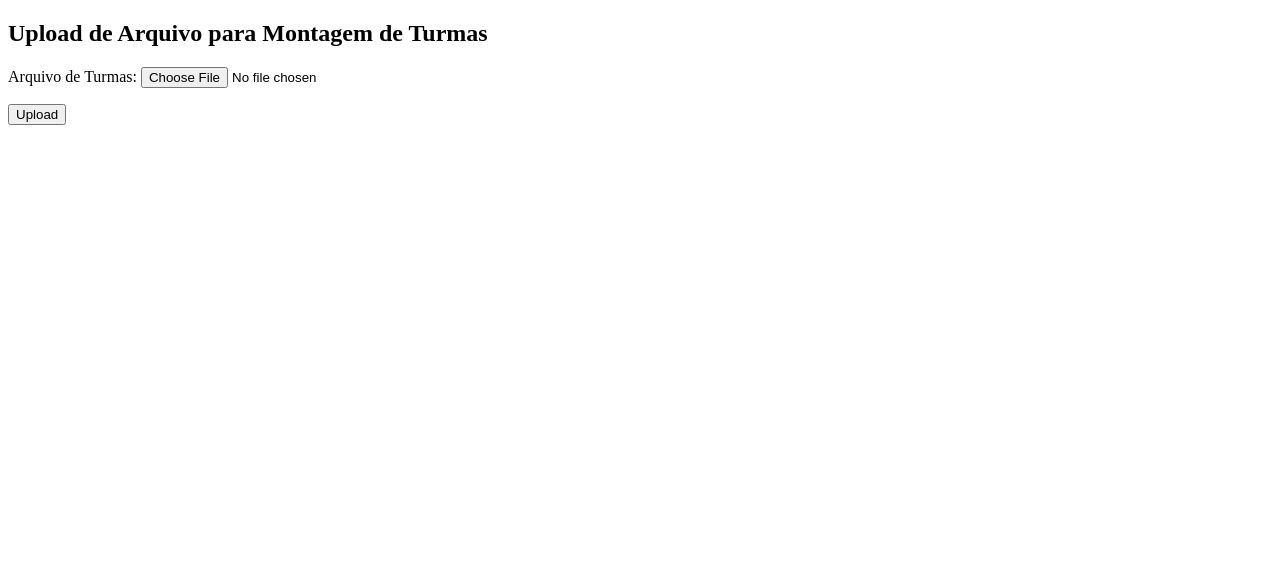
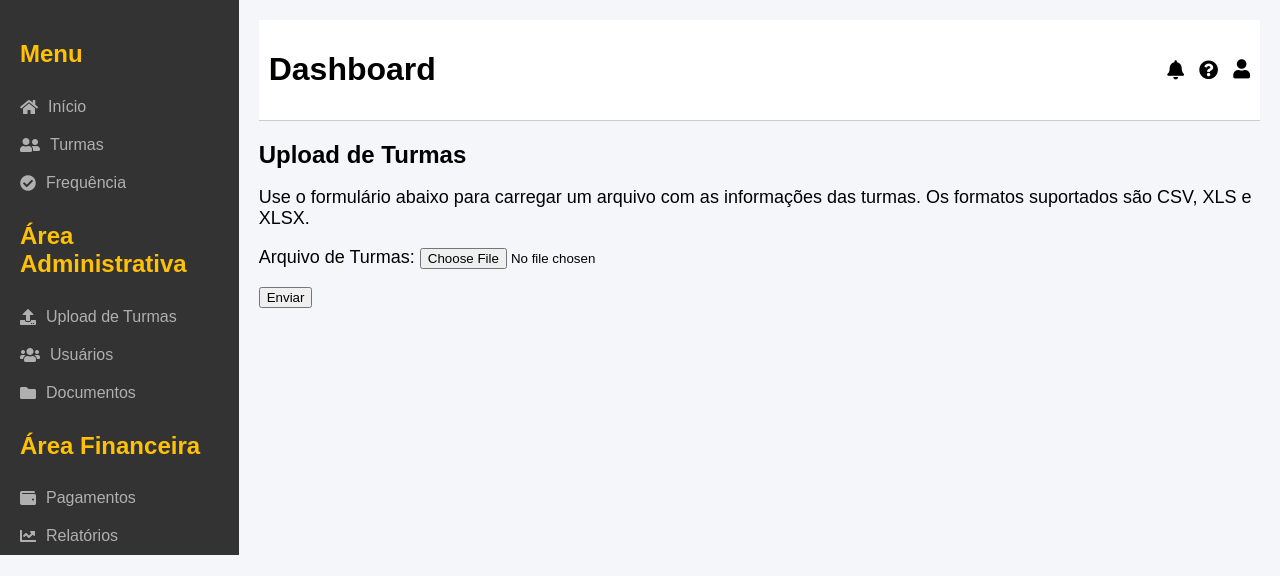
Before and after one commit to marcelocunhaejovem/sistema_frequencia, a Django app: page /upload_turma/ in a window 1280 px wide. Shown: the top 576 px of the page. Run offline with Django 4.2, Linux system fonts and the light colour scheme; a user stored in the database is signed in.

Commit message:
Update upload_turma.html

```diff
--- a/controle_frequencia/templates/controle_frequencia/upload_turma.html
+++ b/controle_frequencia/templates/controle_frequencia/upload_turma.html
@@ -1,24 +1,24 @@
-<!-- controle_frequencia/templates/controle_frequencia/upload_turma.html -->
-<!DOCTYPE html>
-<html lang="pt-br">
-<head>
-    <meta charset="UTF-8">
-    <title>Upload de Turmas</title>
-</head>
-<body>
-    <h2>Upload de Arquivo para Montagem de Turmas</h2>
+{% extends "controle_frequencia/base.html" %}
+
+{% block title %}Upload de Turmas{% endblock %}
+
+{% block content %}
+<div class="content">
+    <h1>Upload de Turmas</h1>
+    <p>Use o formulário abaixo para carregar um arquivo com as informações das turmas. Os formatos suportados são CSV, XLS e XLSX.</p>
+
     <form method="post" enctype="multipart/form-data">
         {% csrf_token %}
         {{ form.as_p }}
-        <button type="submit">Upload</button>
+        <button type="submit" class="btn btn-primary">Enviar</button>
     </form>
 
     {% if messages %}
-        <ul>
+        <ul class="messages">
             {% for message in messages %}
-                <li>{{ message }}</li>
+                <li{% if message.tags %} class="{{ message.tags }}"{% endif %}>{{ message }}</li>
             {% endfor %}
         </ul>
     {% endif %}
-</body>
-</html>
+</div>
+{% endblock %}
```
